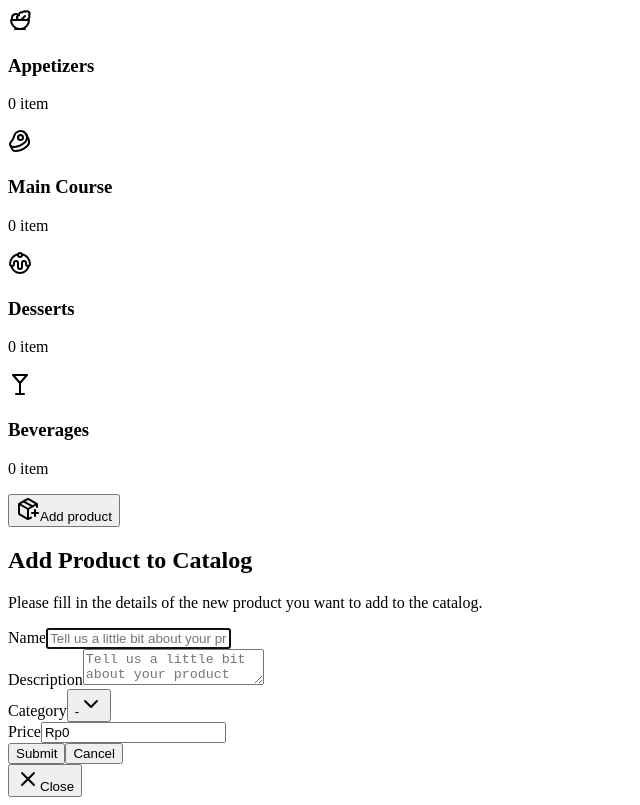
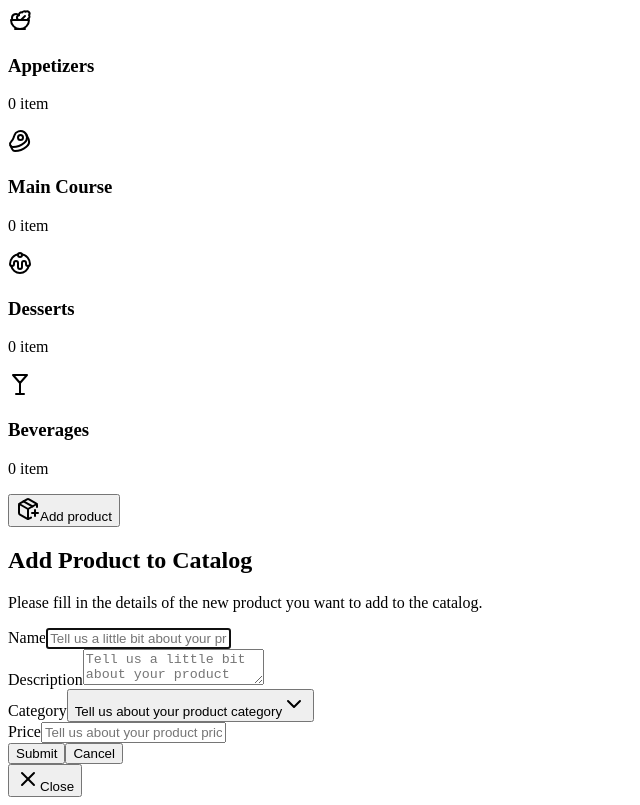
Before and after one commit to Yonathandj/frontend-pos, a Next.js app: page /custom/manage-products in a window 1280 px wide. Both pictures are taken after a click on the button "Add product". Shown: the whole page, without its empty margins (0-640 px from the left). Built offline with nearby package versions, Linux system fonts and the light colour scheme.

Commit message:
fix / handle input price product

```diff
--- a/components/custom/product-form.tsx
+++ b/components/custom/product-form.tsx
@@ -44,14 +44,12 @@ import { NumericFormat } from "react-number-format";
 
 const ProductForm = () => {
   const form = useForm<AddProductSchema>({
-    mode: "onBlur",
-    reValidateMode: "onSubmit",
     resolver: zodResolver(addProductSchema),
     defaultValues: {
       name: "",
       description: "",
       category: "",
-      price: "Rp0",
+      price: "",
     },
   });
 
@@ -67,7 +65,7 @@ const ProductForm = () => {
           Add product
         </Button>
       </DialogTrigger>
-      <DialogContent>
+      <DialogContent className="max-w-[640px]">
         <DialogHeader>
           <DialogTitle>Add Product to Catalog</DialogTitle>
           <DialogDescription>
@@ -127,7 +125,13 @@ const ProductForm = () => {
                     >
                       <FormControl>
                         <SelectTrigger>
-                          <SelectValue placeholder="-" />
+                          <SelectValue
+                            placeholder={
+                              <span className="text-muted-foreground">
+                                Tell us about your product category
+                              </span>
+                            }
+                          />
                         </SelectTrigger>
                       </FormControl>
                       <SelectContent position="item-aligned">
@@ -148,20 +152,25 @@ const ProductForm = () => {
               <FormField
                 control={form.control}
                 name="price"
-                render={({ field: { ref, ...restField } }) => (
+                render={({ field: { ref, onChange, ...rest } }) => (
                   <FormItem className="w-2/4">
                     <FormLabel>Price</FormLabel>
                     <FormControl>
                       <NumericFormat
+                        placeholder="Tell us about your product price"
                         autoComplete="off"
+                        className="flex h-9 w-full rounded-md border border-input bg-transparent px-3 py-1 text-base shadow-sm transition-colors file:border-0 file:bg-transparent file:text-sm file:font-medium file:text-foreground placeholder:text-muted-foreground focus-visible:outline-none focus-visible:ring-ring disabled:cursor-not-allowed disabled:opacity-50 md:text-sm"
+                        // react number format attributes
+                        getInputRef={ref}
                         prefix="Rp"
+                        allowNegative={false}
                         thousandSeparator="."
                         decimalSeparator=","
                         decimalScale={2}
-                        allowNegative={false}
-                        className="flex h-9 w-full rounded-md border border-input bg-transparent px-3 py-1 text-base shadow-sm transition-colors file:border-0 file:bg-transparent file:text-sm file:font-medium file:text-foreground placeholder:text-muted-foreground focus-visible:outline-none focus-visible:ring-ring disabled:cursor-not-allowed disabled:opacity-50 md:text-sm"
-                        getInputRef={ref}
-                        {...restField}
+                        onValueChange={(value) => {
+                          onChange(value.formattedValue);
+                        }}
+                        {...rest}
                       />
                     </FormControl>
                     <FormMessage />
@@ -169,8 +178,8 @@ const ProductForm = () => {
                 )}
               />
             </div>
-            <DialogFooter className="mt-4">
-              <Button>Submit</Button>
+            <DialogFooter>
+              <Button type="submit">Submit</Button>
               <DialogClose asChild>
                 <Button variant="destructive">Cancel</Button>
               </DialogClose>
--- a/validations/products.ts
+++ b/validations/products.ts
@@ -1,20 +1,35 @@
 import { z } from "zod";
+
+import { PRODUCT_CATEGORIES } from "@/constants/products";
 
 export const addProductSchema = z.object({
   name: z
     .string()
     .trim()
-    .min(4, "Name must be at least 4 characters.")
+    .min(3, "Name must be at least 3 characters.")
     .max(20, "Name must not be longer than 20 characters."),
   description: z
     .string()
     .trim()
-    .min(4, "Description must be at least 4 characters.")
+    .min(3, "Description must be at least 3 characters.")
     .max(60, "Description must not be longer than 60 characters."),
-  category: z.string().trim().min(2, "Select the categories provided."),
+  category: z
+    .string()
+    .trim()
+    .refine((value) => {
+      for (const category of PRODUCT_CATEGORIES) {
+        if (category.title === value) {
+          return true;
+        }
+      }
+      return false;
+    }, "One of the categories provided must be selected"),
   price: z
     .string()
     .trim()
-    .min(4, "Price must not be empty.")
-    .startsWith("Rp00", "Price must not be empty."),
+    .refine((value) => {
+      return (
+        parseFloat(value === "" ? "Rp0".substring(2) : value.substring(2)) > 0
+      );
+    }, "Price must be higher than 0"),
 });
```
